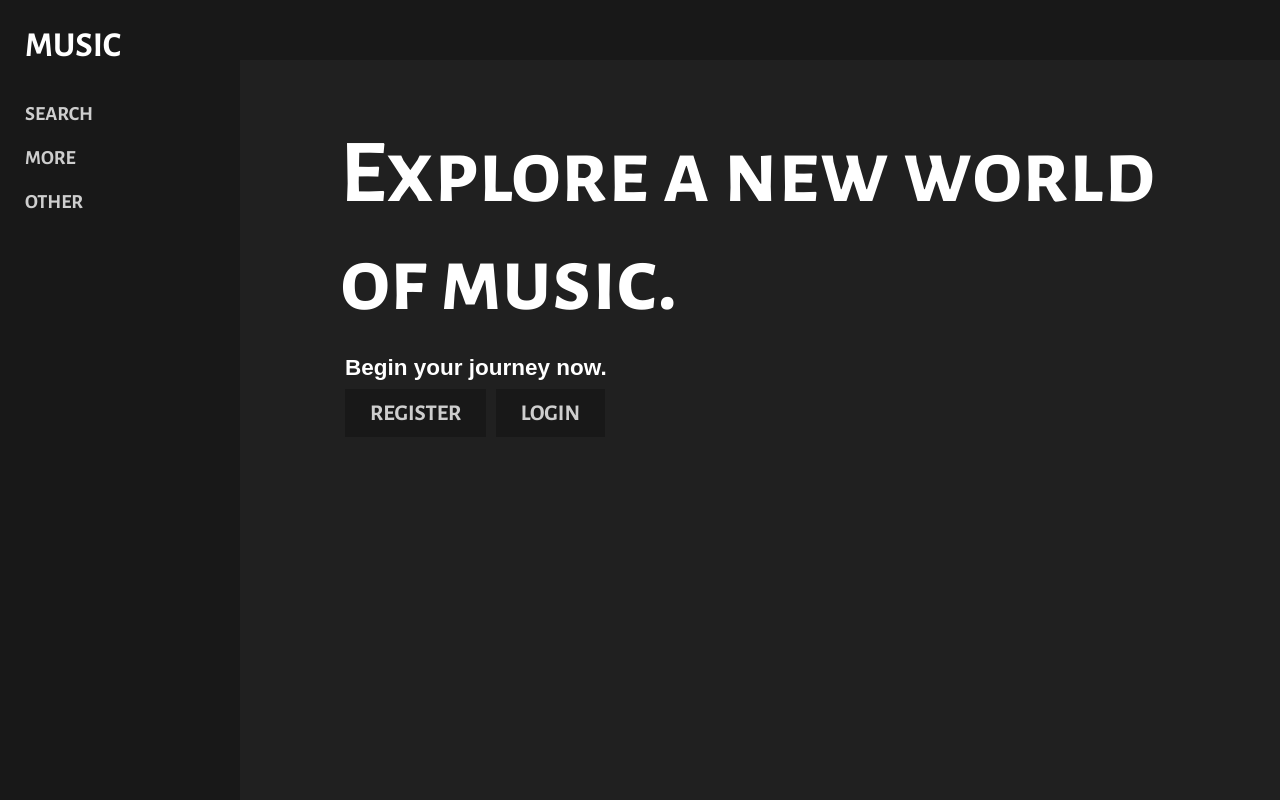
After one commit to kwon514/MusicApp, a Flask app: template music/templates/home/home.html in a window 1280 px wide. The commit adds this page. Run offline with Flask 2, Linux system fonts and the light colour scheme; the template is opened without the code that fills it, so the values that code supplies are empty; parts of the project's set-up code (start-up, migrations or seed data) failed here and were passed over.

Commit message:
created website base

```diff
--- /dev/null
+++ b/music/static/css/main.css
@@ -0,0 +1,105 @@
+#header {
+    background-color: rgb(24, 24, 24);
+    height: 60px;
+    width: calc(100% - 240px);
+    min-width: auto;
+    position: fixed;
+    top: 0;
+    right: 0;
+    z-index: 100;
+}
+
+#nav {
+    width: 240px;
+    height: 100%;
+    background-color: rgb(24, 24, 24);
+    position: fixed;
+    left: 0;
+    top: 0;
+    display: flex;
+    flex-direction: column;
+}
+
+#nav .header {
+    color: white;
+    text-decoration: none;
+    font-size: 35px;
+    font-family: Alegreya Sans SC, sans-serif;
+    text-transform: uppercase;
+    margin: 25px;
+}
+
+#container {
+    width: calc(100% - 240px);
+    min-width: auto;
+    min-height: calc(100% - 60px);
+    position: absolute;
+    overflow: hidden;
+    right: 0;
+    top: 60px;
+    z-index: 1;
+    background-color: rgb(32, 32, 32);
+    box-sizing: border-box;
+    padding: 0 20px;
+    color: white;
+    font-family: Arial, Helvetica, sans-serif;
+}
+
+.btn-nav {
+    color: rgb(206, 206, 206);
+    text-decoration: none;
+    font-size: 20px;
+    font-family: Alegreya Sans SC, sans-serif;
+    text-transform: uppercase;
+    padding: 10px 25px;
+    margin: 0;
+    display: flex;
+    align-items: center;
+    transition: 0.3s;
+}
+
+.btn-nav:hover {
+    color: white;
+    background-color: rgb(26, 26, 26);
+}
+
+
+/* MAIN PAGE */
+
+#main {
+    margin: 0 80px;
+}
+
+.header-text {
+    font-size: 90px;
+    font-family: Alegreya Sans SC, sans-serif;
+    margin: 60px 0 0 0;
+}
+
+#main h2 {
+    font-size: 22.5px;
+    left: 5px;
+    position: relative;
+}
+
+#main a {
+    font-size: 22.5px;
+    font-family: Alegreya Sans SC, sans-serif;
+    text-decoration: none;
+    padding: 12.5px 25px;
+    margin: 0 0 0 5px;
+    background-color: rgb(24, 24, 24);
+    color: rgb(206, 206, 206);
+    text-transform: uppercase;
+}
+
+#main a:hover {
+    color: white;
+    background-color: rgb(26, 26, 26);
+}
+
+/* SEARCH PAGE */
+
+#search {
+    margin: 0 80px;
+}
--- /dev/null
+++ b/music/templates/header.html
@@ -0,0 +1,2 @@
+<header id="header">
+</header>
--- /dev/null
+++ b/music/templates/home/home.html
@@ -0,0 +1,9 @@
+{% extends 'layout.html' %}
+{% block content %}
+    <main id="main">
+        <h1 class="header-text">Explore a new world of music.</h1>
+        <h2>Begin your journey now.</h2>
+        <a href="{{ url_for('home_bp.home')}}">Register</a>
+        <a href="{{ url_for('home_bp.home')}}">Login</a>
+    </main>
+{% endblock content %}
--- /dev/null
+++ b/music/templates/layout.html
@@ -0,0 +1,25 @@
+<!DOCTYPE html>
+<html lang="en">
+    <head>
+        <meta http-equiv="Content-Type" content="text/html; charset=utf-8" />
+        <title>Music</title>
+        <link rel="stylesheet"
+              href="{{ url_for('static', filename='css/main.css') }}"/>
+        <link rel="icon" href="/static/favicon.ico" />
+        <link href="https://fonts.googleapis.com/css2?family=Alegreya+Sans+SC:wght@700&display=swap"
+              rel="stylesheet">
+    </head>
+    <body>
+        <div id="body">
+            <!-- Include navigation partial. -->
+            {% include 'navigation.html' %}
+            <!-- Include header partial. -->
+            {% include 'header.html' %}
+            <div id="container">
+                <!-- Main content block to be supplied by page. -->
+                {% block content %}
+                {% endblock content %}
+            </div>
+        </div>
+    </body>
+</html>
--- /dev/null
+++ b/music/templates/navigation.html
@@ -0,0 +1,6 @@
+<nav id="nav">
+  <a class="header" href="{{ url_for('home_bp.home')}}">Music</a>
+  <a href="{{ url_for('search_bp.search')}}" class="btn-nav">search</a>
+  <a href="" class="btn-nav">More</a>
+  <a href="" class="btn-nav">Other</a>
+</nav>
--- /dev/null
+++ b/music/templates/search/search.html
@@ -0,0 +1,6 @@
+{% extends 'layout.html' %}
+{% block content %}
+    <main id="search">
+        <h1 class="header-text">Search</h1>
+    </main>
+{% endblock content %}
--- a/music/templates/simple_track.html
+++ b/music/templates/simple_track.html
@@ -7,7 +7,9 @@
     <body>
         <h1>CompSci 235 2022 - MY MUSIC LIBRARY</h1>
         <h2>{{ track.title }}</h2>
-    <p>Track Duration: <b>{{ track.track_duration }}</b></p>
+        <p>
+            Track Duration: <b>{{ track.track_duration }}</b>
+        </p>
         <p>Track URL: {{ track.track_url }}</p>
     </body>
 </html>
```
Also changed, not shown: config.py (added, +18 -0 lines), music/__init__.py (+27 -6 lines), music/adapters/memory_repository.py (added, +7 -0 lines), music/adapters/repository.py (added, +65 -0 lines), music/home/home.py (added, +9 -0 lines), music/search/search.py (added, +9 -0 lines), music/static/favicon.ico (added), 1 other file. Lines whose indentation alone changed are shown as unchanged.
